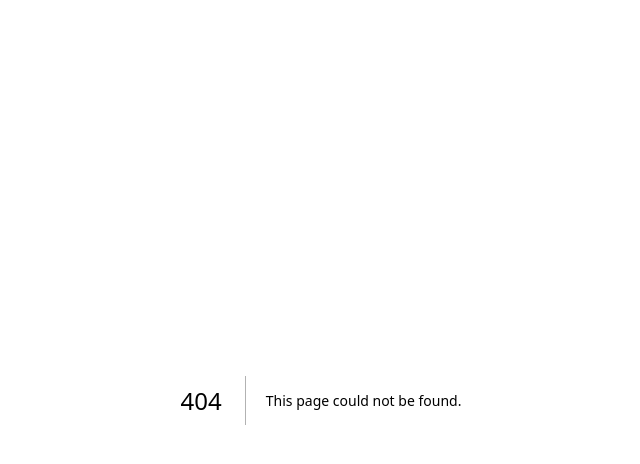
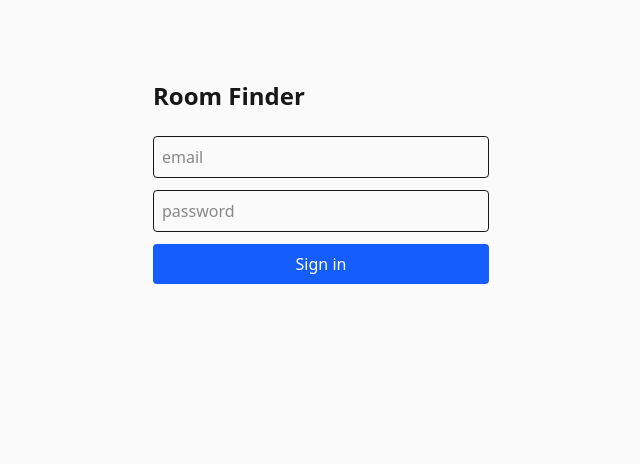
Before and after one commit to ImSounic/room-finder, a Next.js app in the folder apps/dashboard/: page /login in a window 1280 px wide. Before the commit this address had no page. Shown: the top 464 px of the page, without its empty margins (319-959 px from the left). Built offline with nearby package versions, Linux system fonts and the light colour scheme.

Commit message:
Add single-user login and route protection

```diff
--- /dev/null
+++ b/apps/dashboard/app/login/page.tsx
@@ -0,0 +1,39 @@
+"use client";
+import { useState } from "react";
+import { useRouter } from "next/navigation";
+import { createClient } from "@/lib/supabase/client";
+
+export default function LoginPage() {
+  const router = useRouter();
+  const [email, setEmail] = useState("");
+  const [password, setPassword] = useState("");
+  const [error, setError] = useState<string | null>(null);
+  const [busy, setBusy] = useState(false);
+
+  async function onSubmit(e: React.FormEvent) {
+    e.preventDefault();
+    setBusy(true); setError(null);
+    const supabase = createClient();
+    const { error } = await supabase.auth.signInWithPassword({ email, password });
+    setBusy(false);
+    if (error) { setError(error.message); return; }
+    router.push("/listings");
+    router.refresh();
+  }
+
+  return (
+    <main className="mx-auto max-w-sm p-6 pt-20">
+      <h1 className="text-2xl font-semibold mb-6">Room Finder</h1>
+      <form onSubmit={onSubmit} className="flex flex-col gap-3">
+        <input className="rounded border p-2 bg-transparent" type="email" placeholder="email"
+          value={email} onChange={(e) => setEmail(e.target.value)} required />
+        <input className="rounded border p-2 bg-transparent" type="password" placeholder="password"
+          value={password} onChange={(e) => setPassword(e.target.value)} required />
+        {error && <p className="text-red-600 text-sm">{error}</p>}
+        <button className="rounded bg-blue-600 text-white p-2 disabled:opacity-50" disabled={busy}>
+          {busy ? "…" : "Sign in"}
+        </button>
+      </form>
+    </main>
+  );
+}
--- /dev/null
+++ b/apps/dashboard/middleware.ts
@@ -0,0 +1,30 @@
+import { createServerClient } from "@supabase/ssr";
+import { NextResponse, type NextRequest } from "next/server";
+
+export async function middleware(req: NextRequest) {
+  let res = NextResponse.next({ request: req });
+  const supabase = createServerClient(
+    process.env.NEXT_PUBLIC_SUPABASE_URL!,
+    process.env.NEXT_PUBLIC_SUPABASE_ANON_KEY!,
+    {
+      cookies: {
+        getAll: () => req.cookies.getAll(),
+        setAll: (toSet: Array<{ name: string; value: string; options?: any }>) => {
+          toSet.forEach(({ name, value }) => req.cookies.set(name, value));
+          res = NextResponse.next({ request: req });
+          toSet.forEach(({ name, value, options }) => res.cookies.set(name, value, options));
+        },
+      },
+    },
+  );
+  const { data: { user } } = await supabase.auth.getUser();
+  const path = req.nextUrl.pathname;
+  const isAuthRoute = path.startsWith("/login");
+  if (!user && !isAuthRoute) return NextResponse.redirect(new URL("/login", req.url));
+  if (user && isAuthRoute) return NextResponse.redirect(new URL("/listings", req.url));
+  return res;
+}
+
+export const config = {
+  matcher: ["/((?!_next/static|_next/image|favicon.ico|sw.js|manifest.webmanifest|icon.png).*)"],
+};
```
